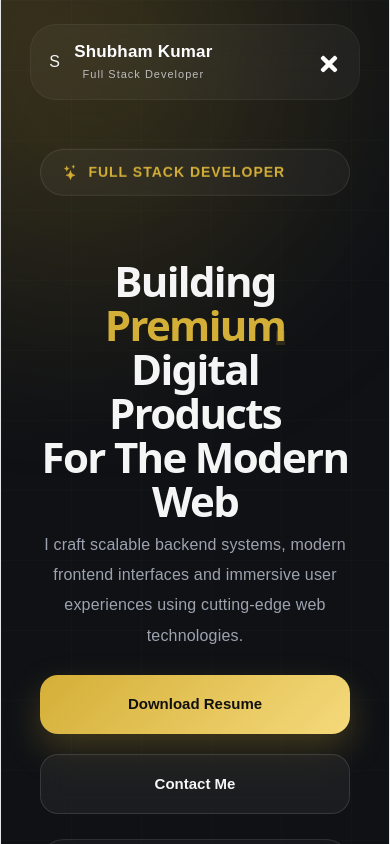
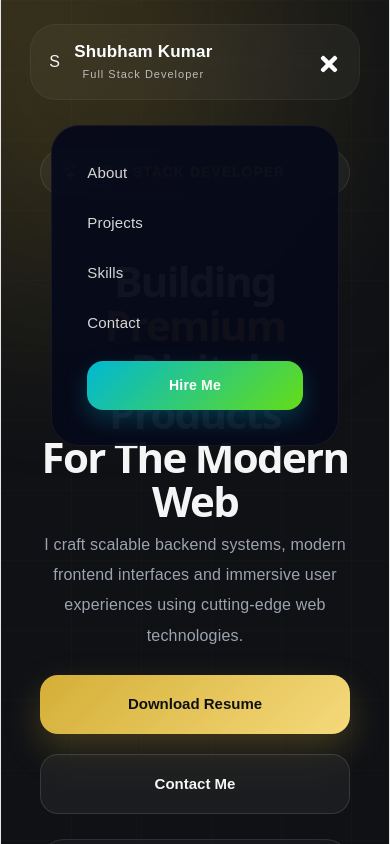
Before and after one commit to Shubham7Kumar/portefeuille, a React (Vite) app: page / in a window 390 px wide. Both pictures are taken after a click on the element 328 px from the left and 62 px from the top of the page. Shown: the top 844 px of the page. Built offline with nearby package versions, Linux system fonts and the light colour scheme.

Commit message:
fix navbar toggle

```diff
--- a/src/components/common/Navbar/Navbar.css
+++ b/src/components/common/Navbar/Navbar.css
@@ -306,7 +306,7 @@
 
     flex-direction: column;
     align-items: flex-start;
-
+    display: flex;
     gap: 26px;
 
     border-radius: 28px;
@@ -331,6 +331,7 @@
     visibility: visible;
 
     transform: translateY(0);
+    display: flex;
   }
 
   .menu-toggle {
--- a/src/components/common/Navbar/Navbar.jsx
+++ b/src/components/common/Navbar/Navbar.jsx
@@ -1,112 +1,80 @@
 import "./Navbar.css";
 
-import {
-  FaGithub,
-  FaLinkedinIn,
-  FaBars,
-  FaTimes,
-} from "react-icons/fa";
+import { FaGithub, FaLinkedinIn, FaBars, FaTimes } from "react-icons/fa";
 
 import { useState } from "react";
 
 const Navbar = () => {
-
   const [menuOpen, setMenuOpen] = useState(false);
 
   return (
     <nav className="navbar-custom">
-
       <div className="container-custom navbar-container">
-
         {/* LOGO */}
         <div className="logo">
-
           <span className="logo-circle">S</span>
 
           <div className="logo-text">
             <h3>Shubham Kumar</h3>
             <p>Full Stack Developer</p>
           </div>
-
         </div>
 
         {/* NAV LINKS */}
         <ul className={`nav-links ${menuOpen ? "active" : ""}`}>
-
           <li>
-            <a href="#about">
-              About
-            </a>
+            <a href="#about" onClick={() => setMenuOpen(false)}>About</a>
           </li>
 
           <li>
-            <a href="#projects">
-              Projects
-            </a>
+            <a href="#projects" onClick={() => setMenuOpen(false)}>Projects</a>
           </li>
 
           <li>
-            <a href="#skills">
-              Skills
-            </a>
+            <a href="#skills" onClick={() => setMenuOpen(false)}>Skills</a>
           </li>
 
           <li>
-            <a href="#contact">
-              Contact
-            </a>
+            <a href="#contact" onClick={() => setMenuOpen(false)}>Contact</a>
           </li>
 
           {/* MOBILE BUTTON */}
           <a
-  href="https://mail.google.com/mail/?view=cm&fs=1&to=shubhamk3304@gmail.com&su=Hiring%20Inquiry&body=Hello%20Shubham"
-  className="mobile-btn"
->
-  Hire Me
-</a>
-
-
+            href="https://mail.google.com/mail/?view=cm&fs=1&to=shubhamk3304@gmail.com&su=Hiring%20Inquiry&body=Hello%20Shubham"
+            className="mobile-btn"
+          >
+            Hire Me
+          </a>
         </ul>
 
         {/* RIGHT SIDE */}
         <div className="navbar-right">
-
           <div className="social-icons">
-
-            <a href="https://github.com/Shubham7Kumar" target="_blank"
-                  rel="noreferrer">
+            <a
+              href="https://github.com/Shubham7Kumar"
+              target="_blank"
+              rel="noreferrer"
+            >
               <FaGithub />
             </a>
 
-            <a href="https://www.linkedin.com/in/shubham-kumar-74302a262/" target="_blank"
-                  rel="noreferrer">
+            <a
+              href="https://www.linkedin.com/in/shubham-kumar-74302a262/"
+              target="_blank"
+              rel="noreferrer"
+            >
               <FaLinkedinIn />
             </a>
-
           </div>
 
-          <button className="hire-btn">
-            Hire Me
-          </button>
+          <button className="hire-btn">Hire Me</button>
 
           {/* MOBILE MENU */}
-          <div
-            className="menu-toggle"
-            onClick={() => setMenuOpen(!menuOpen)}
-          >
-
-            {
-              menuOpen
-                ? <FaTimes />
-                : <FaBars />
-            }
-
+          <div className="menu-toggle" onClick={() => setMenuOpen(prev => !prev)}>
+            {menuOpen ? <FaTimes /> : <FaBars />}
           </div>
-
         </div>
-
       </div>
-
     </nav>
   );
 };
```
